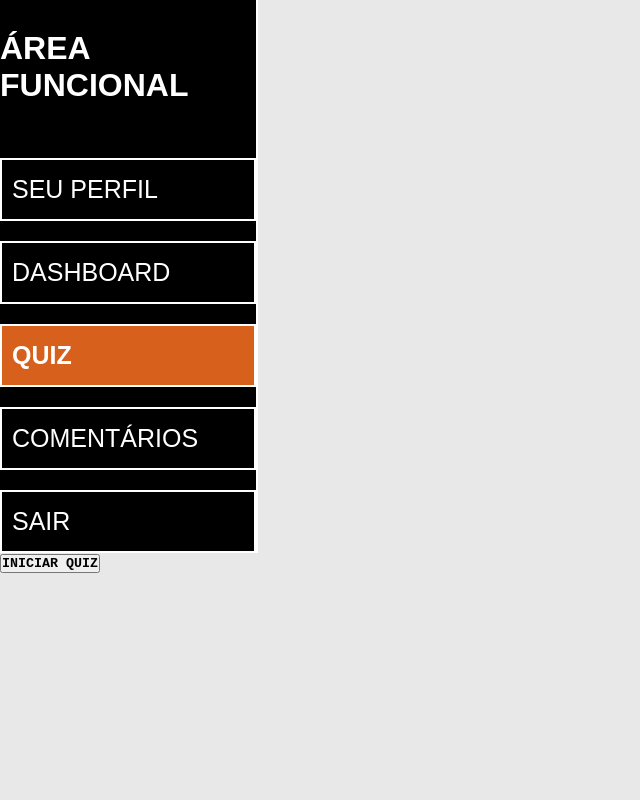
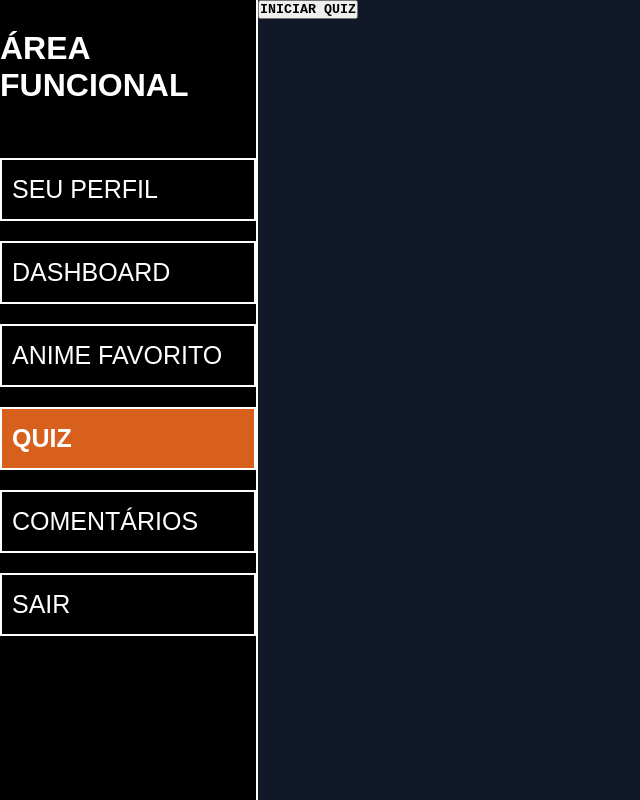
Before and after one commit to KauanAdeCarvalho/Projeto-Individual, a website: page public/perguntas.html in a window 1280 px wide. Shown: the top 800 px of the page, without its empty margins (0-640 px from the left). Drawn offline with Linux system fonts and the light colour scheme.

Commit message:
Adicionando nova tela do quiz

```diff
--- a/public/perguntas.html
+++ b/public/perguntas.html
@@ -14,13 +14,17 @@
         <div class="areas">
             <a href="./seuperfil.html">SEU PERFIL</a>
             <a href="./dashboard.html">DASHBOARD</a>
-                <a class="ativo" href="./quiz.html">QUIZ</a>
+            <a href="./quiz.html">ANIME FAVORITO</a>
+            <a class="ativo" href="./perguntas.html">QUIZ</a>
             <a href="./comentarios.html">COMENTÁRIOS</a>
             <a href="./index.html">SAIR</a>
         </div>
     </div>
+
     <body onload="onloadEsconder()">
-    <div id="pontuacaoEJogo">
+    <div>
+        <div id="pontuacaoEJogo" class="containerJogo">
+            <div id="caixaJogo" class="caixaJogo"></div>
             <button id="btnIniciarQuiz" onclick="iniciarQuiz()">INICIAR QUIZ</button>
 
             <div id="pontuacao" class="flex-colunar width-fit-content border-primary">
@@ -79,37 +83,112 @@
 
             </div>
             </div>
+        </div>
+</div>
 </body>
 
 </html>
 <script>
+
     const listaDeQuestoes = [
 
         {
-            pergunta: "Qual mês tem 30 dias?",
-            alternativaA: "Janeiro",
-            alternativaB: "Dezembro",
-            alternativaC: "Junho",
-            alternativaD: "Agosto",
+            pergunta: "Quem disse que seria o Rei dos Piratas?",
+            alternativaA: "Monkey D.Luffy",
+            alternativaB: "Asta",
+            alternativaC: "Okarun",
+            alternativaD: "Frieren",
+            alternativaCorreta: "alternativaA"
+        },
+
+        {
+            pergunta: "Qual o anime que está no top 1?",
+            alternativaA: "Naruto",
+            alternativaB: "Jujutsu Kaisen",
+            alternativaC: "One Piece",
+            alternativaD: "Solo Leveling",
+            alternativaCorreta: "alternativaD"
+        },
+
+        {
+            pergunta: "Qual o título do Sung Jin-Woo?",
+            alternativaA: "Rei dos Piratas",
+            alternativaB: "Monarca das Sombras",
+            alternativaC: "Punho de Aço",
+            alternativaD: "Feiticeiro mais Forte",
+            alternativaCorreta: "alternativaB"
+        },
+
+        {
+            pergunta: "Como é conhecido o Denji de Chainsa Man?",
+            alternativaA: "Demônio Moto Serra",
+            alternativaB: "Rei dos Piratas",
+            alternativaC: "Monarca das Sombras",
+            alternativaD: "Homem Moto Serra",
+            alternativaCorreta: "alternativaA"
+        },
+
+        {
+            pergunta: "O que Sung Jin-Woo ganha no início de Solo Leveling?",
+            alternativaA: "Uma espada lendária",
+            alternativaB: "Um sistema que permite evoluir",
+            alternativaC: "Um poder de fogo",
+            alternativaD: "Um companheiro mágico",
+            alternativaCorreta: "alternativaB"
+        },
+
+        {
+            pergunta: "Qual é o objetivo do Naruto?",
+            alternativaA: "Se tornar Hokage",
+            alternativaB: "Virar Rei dos Piratas",
+            alternativaC: "Ser o feiticeiro mais forte",
+            alternativaD: "Destruir os titãs",
+            alternativaCorreta: "alternativaA"
+        },
+
+        {
+            pergunta: "Contra quem a humanidade luta em Attack on Titan?",
+            alternativaA: "Demônios",
+            alternativaB: "Espíritos amaldiçoados",
+            alternativaC: "Titãs",
+            alternativaD: "Monstros mágicos",
             alternativaCorreta: "alternativaC"
         },
 
         {
-            pergunta: "Quantas horas tem em um dia?",
-            alternativaA: "30 horas",
-            alternativaB: "38 horas",
-            alternativaC: "48 horas",
-            alternativaD: "24 horas",
-            alternativaCorreta: "alternativaD"
+            pergunta: "O que Tanjiro busca em Demon Slayer?",
+            alternativaA: "Ser o mais forte",
+            alternativaB: "Salvar sua irmã e torná-la humana",
+            alternativaC: "Virar Hokage",
+            alternativaD: "Dominar maldições",
+            alternativaCorreta: "alternativaB"
         },
 
         {
-            pergunta: "Qual destes números é ímpar?",
-            alternativaA: "Dez",
-            alternativaB: "Doze",
-            alternativaC: "Oito",
-            alternativaD: "Onze",
-            alternativaCorreta: "alternativaD"
+            pergunta: "O que Yuji Itadori engole em Jujutsu Kaisen?",
+            alternativaA: "Uma pedra mágica",
+            alternativaB: "Um dedo amaldiçoado",
+            alternativaC: "Uma fruta do diabo",
+            alternativaD: "Um pergaminho antigo",
+            alternativaCorreta: "alternativaB"
+        },
+
+        {
+            pergunta: "O que Izuku Midoriya deseja se tornar em My Hero Academia?",
+            alternativaA: "Um vilão poderoso",
+            alternativaB: "O maior herói",
+            alternativaC: "Um caçador de demônios",
+            alternativaD: "Um rei",
+            alternativaCorreta: "alternativaB"
+        },
+
+        {
+            pergunta: "Quem é Frieren na história?",
+            alternativaA: "Uma guerreira humana",
+            alternativaB: "Uma elfa maga que vive muito tempo",
+            alternativaC: "Uma caçadora de demônios",
+            alternativaD: "Uma ninja lendária",
+            alternativaCorreta: "alternativaB"
         }
 
     ]
@@ -281,7 +360,7 @@
             classComCoresParaMensagemFinal = "text-success-with-bg"
         }
 
-        textoParaMensagemFinal += "<br> Você acertou " + Math.round((porcentagemFinalDeAcertos)*100) + "% das questões."
+        textoParaMensagemFinal += "<br> Você acertou " + Math.round((porcentagemFinalDeAcertos) * 100) + "% das questões."
 
 
         document.getElementById('msgFinal').innerHTML = textoParaMensagemFinal
--- a/public/style/perguntas.css
+++ b/public/style/perguntas.css
@@ -72,3 +72,18 @@
 .text-new-gray {
     color: var(--new-gray);
 }
+
+.container {
+    height: 1050px;
+    background-color: #111827;
+    display: flex;
+    flex-direction: row;
+}
+
+
+.containerJogo {
+    display: flex;
+    align-items: center;
+    justify-content: center;
+    flex-direction: column;
+}
```
Also changed, not shown: public/comentarios.html (+3 -2 lines), public/dashboard.html (+2 -1 lines), public/infoAnimes.html (+2 -1 lines), public/quiz.html (+2 -1 lines), public/seuperfil.html (+7 -2 lines). Lines whose indentation alone changed are shown as unchanged.
